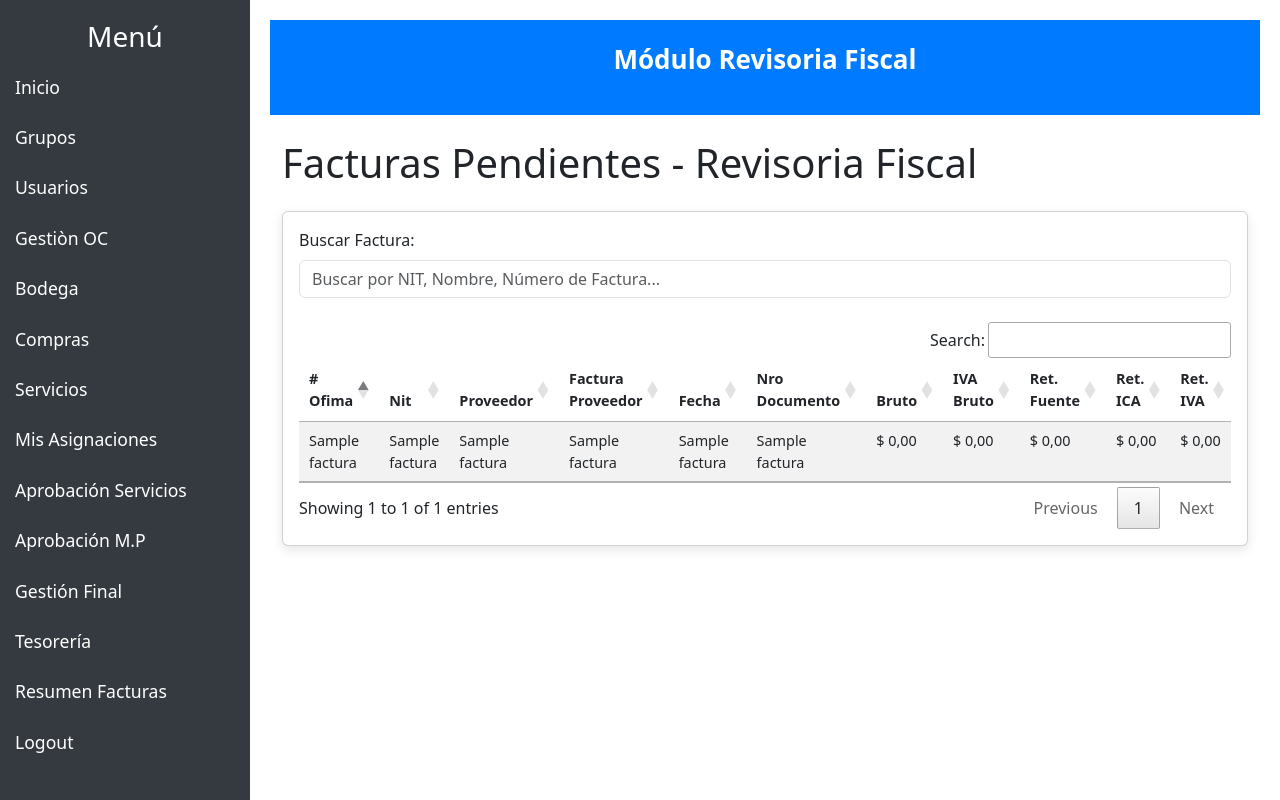
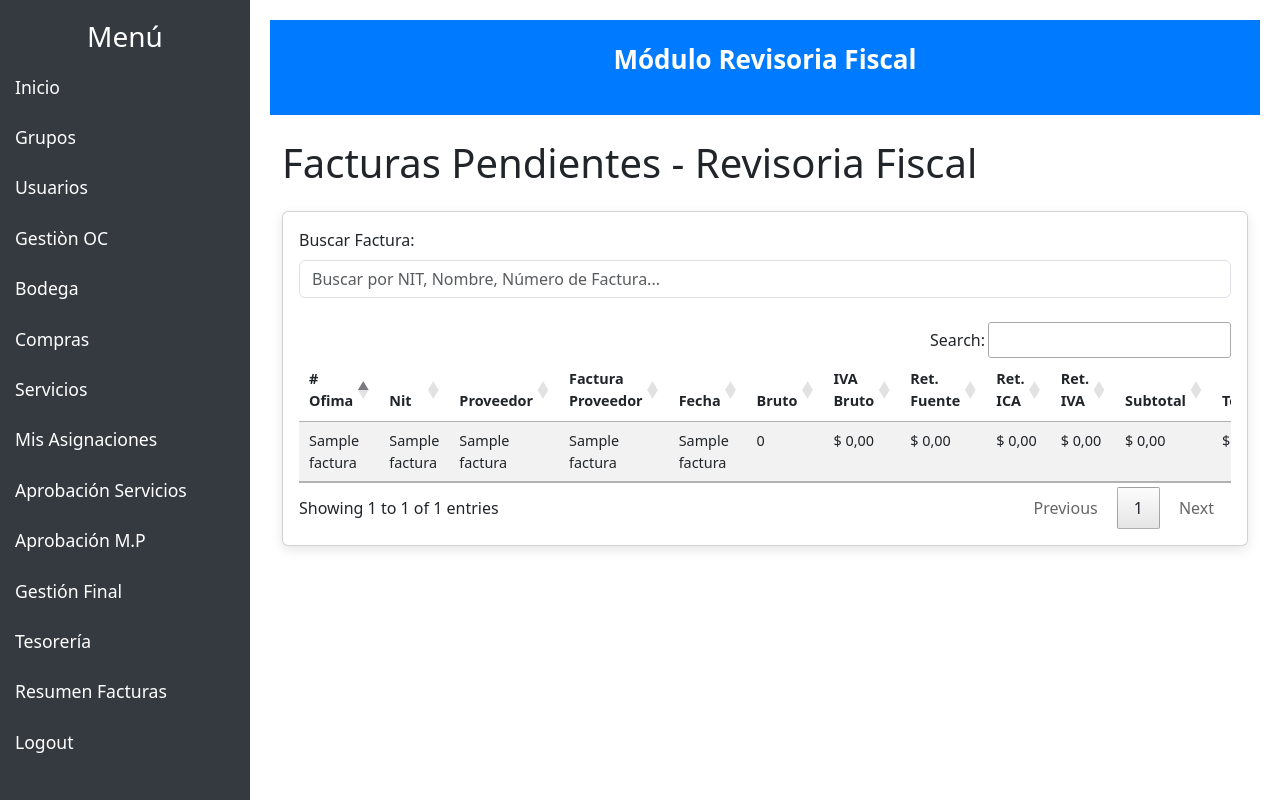
Before and after one commit to samaracosmetics21/DocumentacionContabilidad, a Flask app: template templates/auditor.html in a window 1280 px wide. Run offline with Flask 3, Linux system fonts and the light colour scheme; the template is opened without the code that fills it: most values are stand-ins (such as "Sample title", 1, 10 or a date in 2020); some libraries are stand-ins or nearby versions.

Commit message:
mejorar: ocultar columnas de 'Nro Documento' en la plantilla auditor.html para simplificar la visualización

```diff
--- a/templates/auditor.html
+++ b/templates/auditor.html
@@ -174,7 +174,7 @@
                                     <th>Proveedor</th>
                                     <th>Factura Proveedor</th>
                                     <th>Fecha</th>
-                                    <th>Nro Documento</th>
+                                    <!-- <th>Nro Documento</th> -->
                                     <th>Bruto</th>
                                     <th>IVA Bruto</th>
                                     <th>Ret. Fuente</th>
@@ -194,7 +194,7 @@
                                     <td>{{ factura[3] }}</td>
                                     <td>{{ factura[4] }}</td>
                                     <td>{{ factura[5] }}</td>
-                                    <td>{{ factura[6] }}</td>
+                                    <!-- <td>{{ factura[6] }}</td> -->
                                     <td>{{ factura[8] or 0 }}</td>
                                     <td>{{ factura[9] or 0 }}</td>
                                     <td>{{ factura[10] or 0 }}</td>
```
